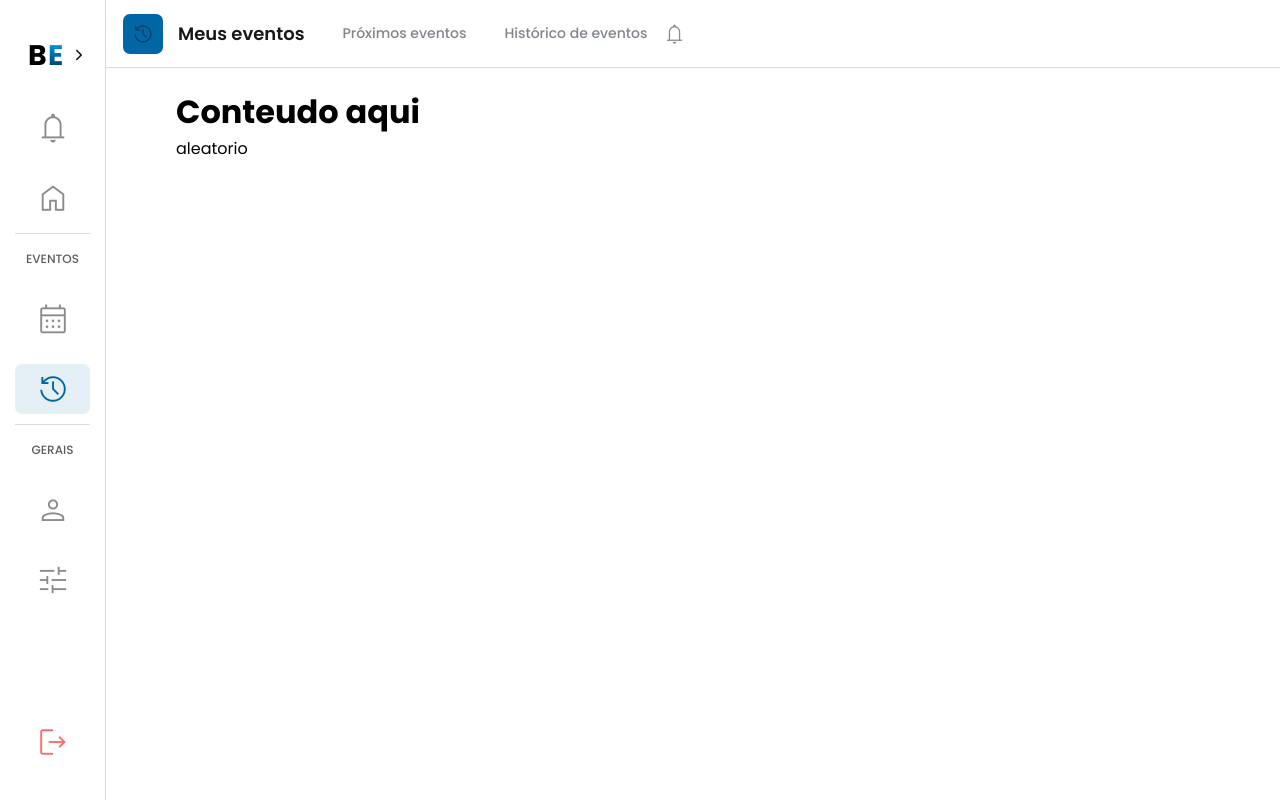
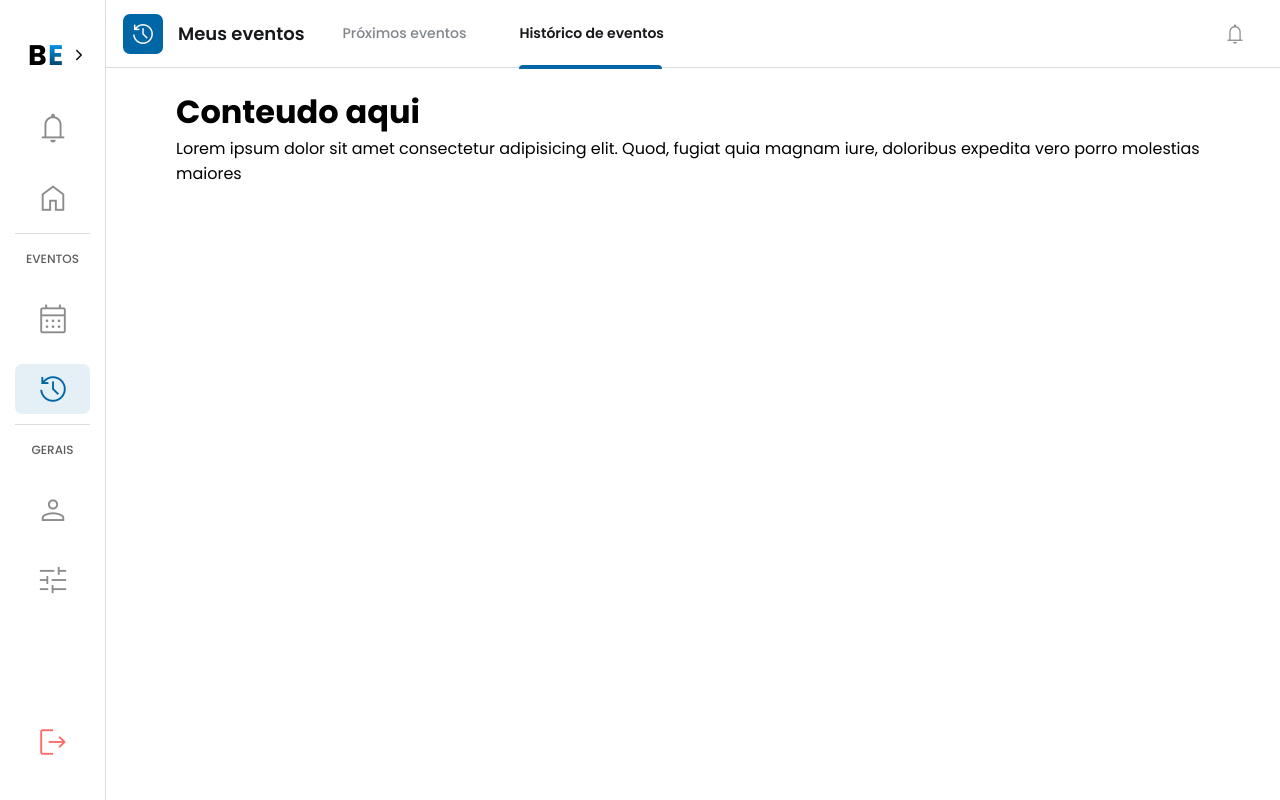
Before and after one commit to EsyProject/EsyFrontend, a React (Vite) app: page /Historic in a window 1280 px wide. Built offline with nearby package versions, Linux system fonts and the light colour scheme.

Commit message:
style: change navbar style

```diff
--- a/src/components/Navbar/Navbar.css
+++ b/src/components/Navbar/Navbar.css
@@ -1,5 +1,10 @@
 .sidebar-open .navbar-container {
   margin-left: 248px;
+}
+
+.sidebar-open .subtitle-underline {
+  left: 413px;
+  transition: transform 0.3s ease;
 }
 
 .navbar-container {
@@ -27,7 +32,7 @@
   font-size: 14px;
   line-height: 21px;
   margin-left: 23px;
-  color: #80868B;
+  color: #80868b;
 }
 
 .navbar-content h2 {
@@ -55,9 +60,46 @@
 }
 
 .active {
-  color: #000; /* Black color for active state */
+  color: #000;
 }
 
 .inactive {
-  color: #80868b; /* Light gray color for inactive state */
+  color: #80868b;
 }
+
+.navbar-container {
+  display: flex;
+  justify-content: space-between;
+  align-items: center;
+
+  position: relative;
+}
+
+.navbar-content {
+  display: flex;
+  align-items: center;
+}
+
+.navbar-icon {
+  display: flex;
+  align-items: center;
+  margin-left: auto;
+  padding: 33px;
+}
+
+h4.active {
+  font-weight: 600;
+  color: #17181b;
+}
+
+.subtitle-underline {
+  position: absolute;
+  width: 143px;
+  height: 4px;
+  left: 413px;
+  top: 65px;
+
+  background: #0066a5;
+  border-radius: 5px 5px 0px 0px;
+  transition: transform 0.3s ease, width 0.3s ease;
+}
--- a/src/components/Navbar/Navbar.jsx
+++ b/src/components/Navbar/Navbar.jsx
@@ -2,7 +2,7 @@ import PropTypes from "prop-types";
 import "material-symbols";
 import "./Navbar.css";
 
-const Navbar = ({ currentPageIcon }) => {
+const Navbar = ({ currentPageIcon, activePage }) => {
   return (
     <div className="navbar-container">
       <div className="navbar-content">
@@ -10,8 +10,24 @@ const Navbar = ({ currentPageIcon }) => {
           <span className="material-symbols-outlined">{currentPageIcon}</span>
         </div>
         <h2>Meus eventos</h2>
-        <h4>Próximos eventos</h4>
-        <h4>Histórico de eventos</h4>
+        <h4 className={activePage === "proximos-eventos" ? "active" : ""}>
+          Próximos eventos
+        </h4>
+        <div
+          className={
+            activePage === "proximos-eventos" ? "active subtitle-underline" : ""
+          }
+        ></div>
+        <h4 className={activePage === "historic" ? "active" : ""}>
+          Histórico de eventos
+        </h4>
+        <div
+          className={
+            activePage === "historic" ? "active subtitle-underline" : ""
+          }
+        ></div>
+      </div>
+      <div className="navbar-icon">
         <span className="material-symbols-outlined">notifications</span>
       </div>
     </div>
@@ -20,6 +36,7 @@ const Navbar = ({ currentPageIcon }) => {
 
 Navbar.propTypes = {
   currentPageIcon: PropTypes.string.isRequired,
+  activePage: PropTypes.string.isRequired,
 };
 
 export default Navbar;
--- a/src/index.css
+++ b/src/index.css
@@ -27,7 +27,7 @@
   font-size: 36px;
 }
 
-.navbar-content .material-symbols-outlined {
+.navbar-icon .material-symbols-outlined {
   font-variation-settings: "FILL" 0, "wght" 300, "GRAD" 0, "opsz" 40;
   color: #17181B;
   opacity: 50%;
--- a/src/pages/Historic/Historic.jsx
+++ b/src/pages/Historic/Historic.jsx
@@ -11,7 +11,7 @@ const Historic = () => {
 
   return (
     <div className={`historic-container ${sidebarOpen ? "sidebar-open" : ""}`}>
-      <Navbar currentPageIcon="history" />
+      <Navbar currentPageIcon="history" activePage="historic" />
 
       <Sidebar
         activePage="history"
@@ -21,7 +21,7 @@ const Historic = () => {
 
       <div className="container-main">
         <h1>Conteudo aqui</h1>
-        <span>aleatorio</span>
+        <span>Lorem ipsum dolor sit amet consectetur adipisicing elit. Quod, fugiat quia magnam iure, doloribus expedita vero porro molestias maiores</span>
       </div>
     </div>
   );
```
